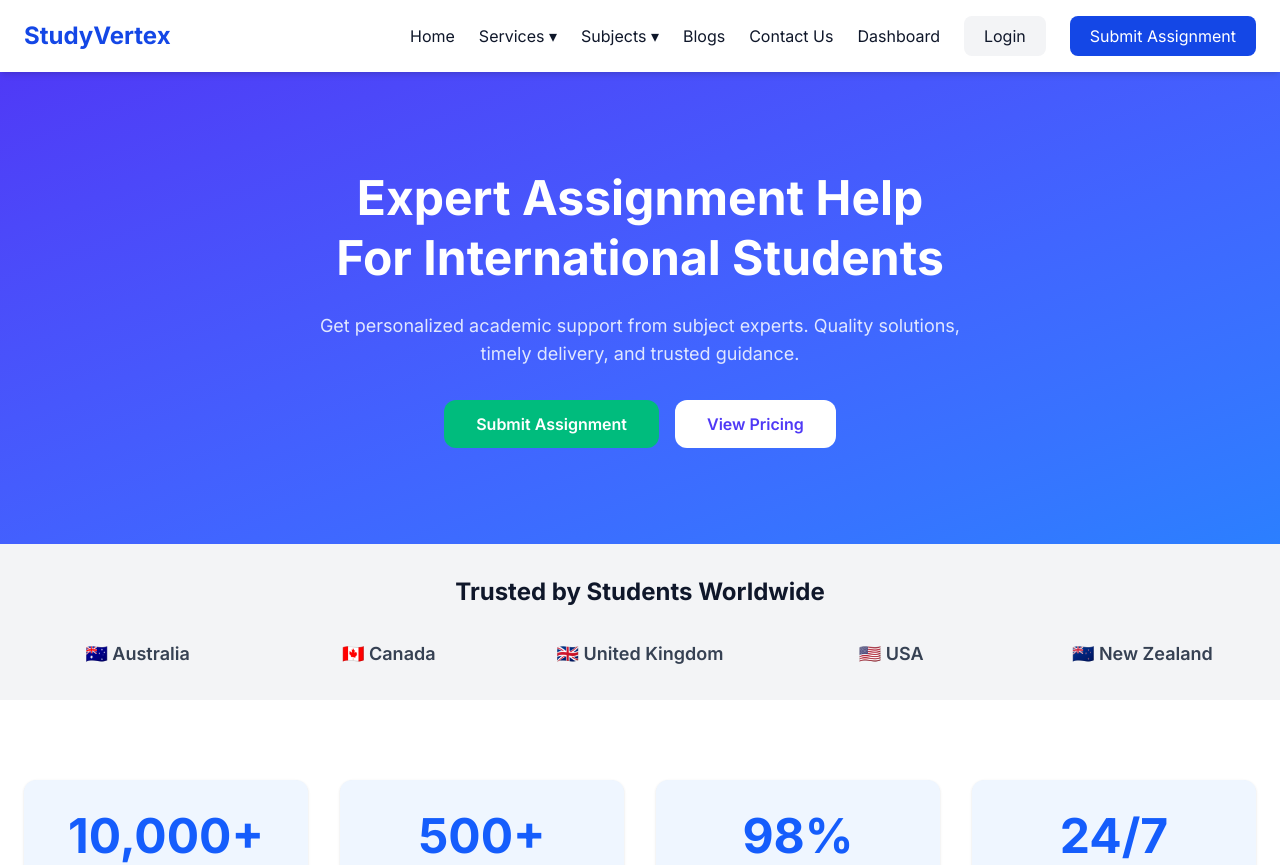
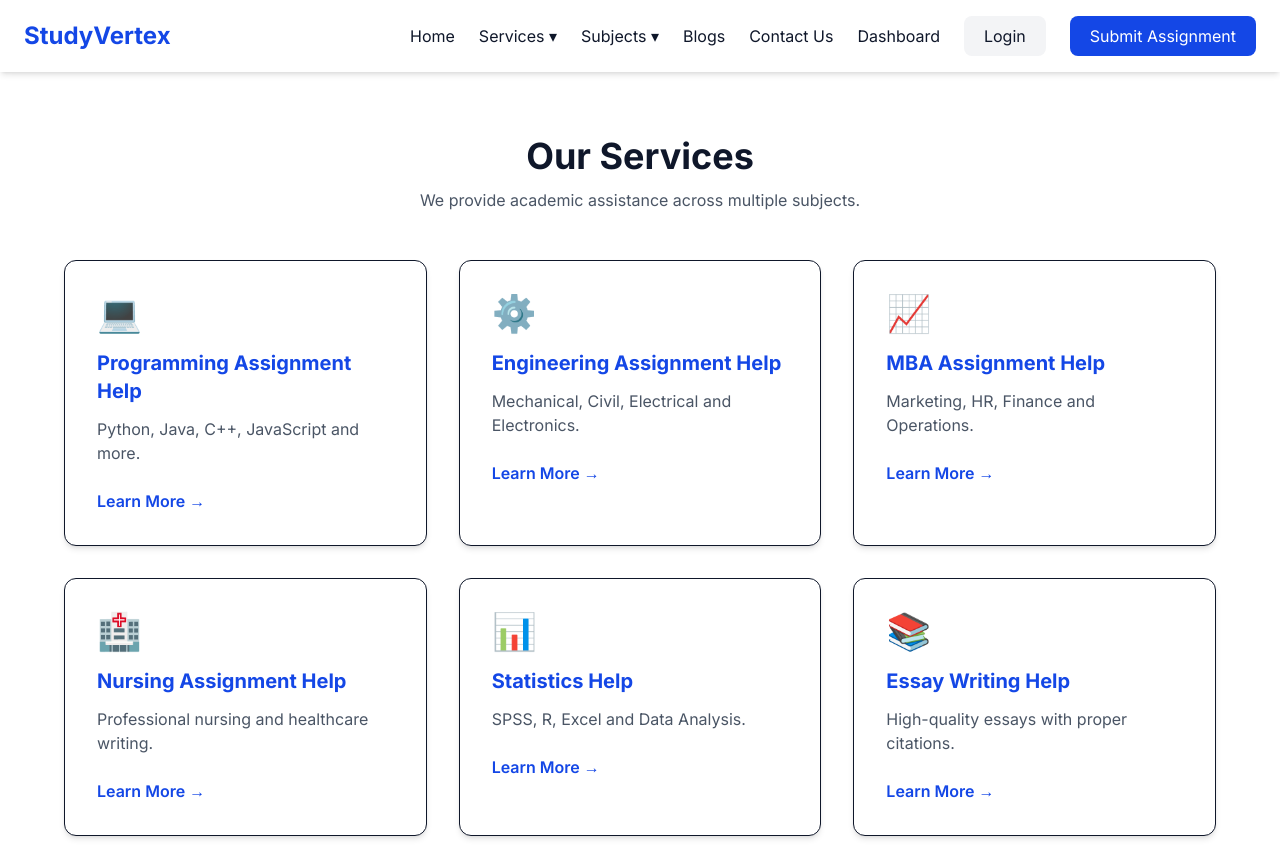
Before and after one commit to souravdadarwal01-max/StudyVertex, a Next.js app: page / in a window 1280 px wide. Shown: the top 865 px of the page. Built offline with nearby package versions, Linux system fonts and the light colour scheme.

Commit message:
Update page.tsx

```diff
--- a/app/page.tsx
+++ b/app/page.tsx
@@ -1,60 +1,129 @@
-import Hero from "./components/Hero";
-import Services from "./components/Services";
-import HowItWorks from "./components/HowItWorks";
-import WhyChooseUs from "./components/WhyChooseUs";
-import Testimonials from "./components/Testimonials";
-import FAQ from "./components/FAQ";
-import CTA from "./components/CTA";
-import TrustBar from "./components/TrustBar";
-import Statistics from "./components/Statistics";
-import Subjects from "./components/Subjects";
+import Link from "next/link";
+
+export default function Services() {
+
+  const services = [
+    {
+      icon: "💻",
+      title: "Programming Assignment Help",
+      description:
+        "Python, Java, C++, JavaScript and more.",
+      link:
+        "/services/programming-assignment-help",
+    },
+
+    {
+      icon: "⚙️",
+      title: "Engineering Assignment Help",
+      description:
+        "Mechanical, Civil, Electrical and Electronics.",
+      link:
+        "/services/engineering-assignment-help",
+    },
+
+    {
+      icon: "📈",
+      title: "MBA Assignment Help",
+      description:
+        "Marketing, HR, Finance and Operations.",
+      link:
+        "/services/mba-assignment-help",
+    },
+
+    {
+      icon: "🏥",
+      title: "Nursing Assignment Help",
+      description:
+        "Professional nursing and healthcare writing.",
+      link:
+        "/services/nursing-assignment-help",
+    },
+
+    {
+      icon: "📊",
+      title: "Statistics Help",
+      description:
+        "SPSS, R, Excel and Data Analysis.",
+      link:
+        "/services/statistics-help",
+    },
+
+    {
+      icon: "📚",
+      title: "Essay Writing Help",
+      description:
+        "High-quality essays with proper citations.",
+      link:
+        "/services/essay-writing",
+    },
+  ];
 
 
-export default function Home() {
   return (
-    <main className="min-h-screen bg-white">
+
+    <section className="py-16 px-6 bg-white">
+
+      <div className="max-w-6xl mx-auto">
 
 
-      {/* Hero Section */}
-      <Hero />
+        <h2 className="text-4xl font-bold text-center">
+          Our Services
+        </h2>
 
 
-      {/* Trust Section */}
-      <TrustBar />
+        <p className="text-center text-gray-600 mt-3">
+          We provide academic assistance across multiple subjects.
+        </p>
 
 
-      {/* Statistics */}
-      <Statistics />
+
+        <div className="grid md:grid-cols-2 lg:grid-cols-3 gap-8 mt-12">
 
 
-      {/* Services */}
-      <Services />
+          {services.map((service) => (
+
+            <div
+              key={service.title}
+              className="bg-white border rounded-xl shadow-md p-8 hover:shadow-xl transition"
+            >
 
 
-      {/* Subjects */}
-      <Subjects />
+              <div className="text-4xl">
+                {service.icon}
+              </div>
 
 
-      {/* How It Works */}
-      <HowItWorks />
+              <h3 className="text-xl font-bold text-blue-700 mt-4">
+                {service.title}
+              </h3>
 
 
-      {/* Why Choose Us */}
-      <WhyChooseUs />
+              <p className="text-gray-600 mt-3">
+                {service.description}
+              </p>
 
 
-      {/* Testimonials */}
-      <Testimonials />
+
+              <Link
+                href={service.link}
+                className="inline-block mt-6 text-blue-700 font-semibold hover:underline"
+              >
+                Learn More →
+              </Link>
 
 
-      {/* FAQ */}
-      <FAQ />
+            </div>
+
+          ))}
 
 
-      {/* Call To Action */}
-      <CTA />
+        </div>
 
 
-    </main>
+      </div>
+
+
+    </section>
+
   );
 }
```
